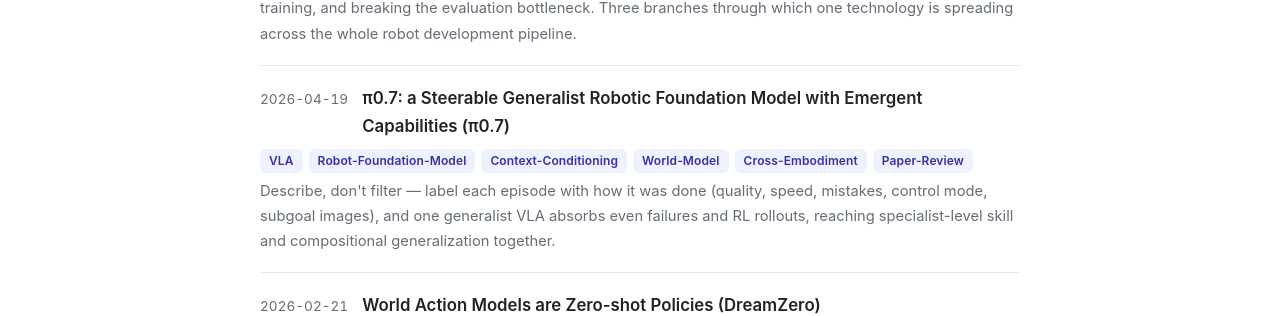
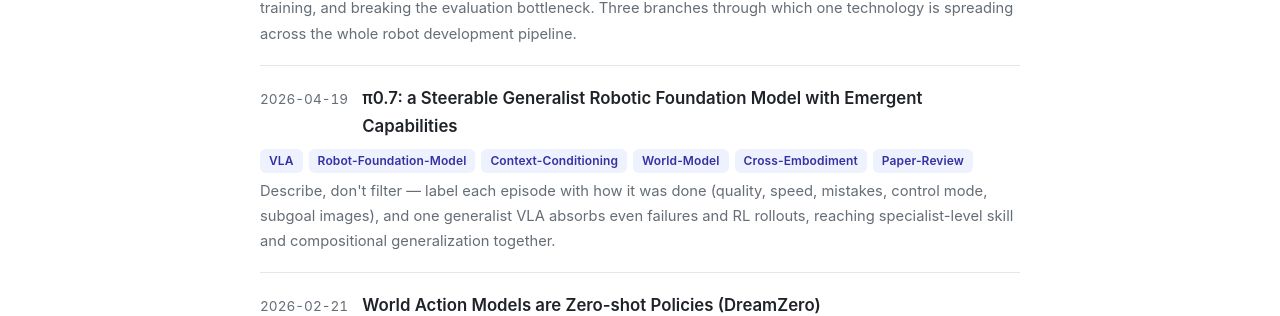
Before and after one commit to jiyoon0630/jiyoon0630.github.io, a Jekyll site: the page built from notes.html, in a window 1280 px wide and 900 px high, scrolled down 1147 px. Shown: the part 285-601 px from the top of the window. Built offline with Jekyll 4.4.1, drawn with Linux system fonts in a browser that asks for light colours.

Commit message:
Drop the duplicated "(π0.7)" from the π0.7 review title
Co-Authored-By: Claude Opus 5.5 <noreply@anthropic.com>
Claude-Session: https://claude.ai/code/session_014wtLZNxyujN4N8x7QCHCDc

```diff
--- a/_posts/2026-04-19-pi07-steerable-vla-en.md
+++ b/_posts/2026-04-19-pi07-steerable-vla-en.md
@@ -3,7 +3,7 @@ layout: paper
 lang: en
 ref: pi07-steerable-vla
 kind: paper-review
-title: "π0.7: a Steerable Generalist Robotic Foundation Model with Emergent Capabilities (π0.7)"
+title: "π0.7: a Steerable Generalist Robotic Foundation Model with Emergent Capabilities"
 date: 2026-04-19 17:00:00 -0700
 paper_date: 2026-04-16
 venue: "arXiv preprint · arXiv:2604.15483"
--- a/_posts/2026-04-19-pi07-steerable-vla.md
+++ b/_posts/2026-04-19-pi07-steerable-vla.md
@@ -3,7 +3,7 @@ layout: paper
 lang: ko
 ref: pi07-steerable-vla
 kind: paper-review
-title: "π0.7: a Steerable Generalist Robotic Foundation Model with Emergent Capabilities (π0.7)"
+title: "π0.7: a Steerable Generalist Robotic Foundation Model with Emergent Capabilities"
 date: 2026-04-19 17:00:00 -0700
 paper_date: 2026-04-16
 venue: "arXiv preprint · arXiv:2604.15483"
```
